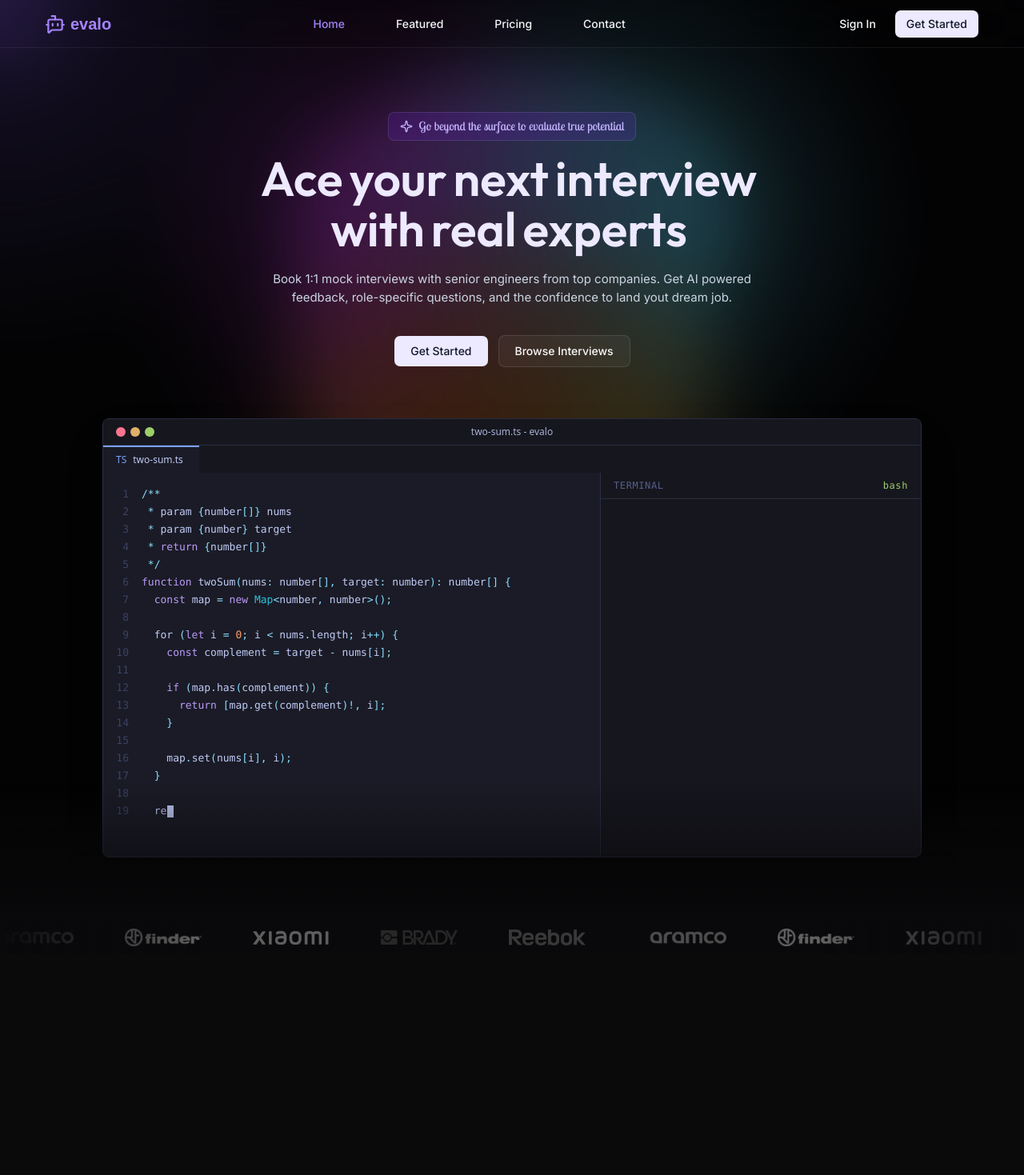
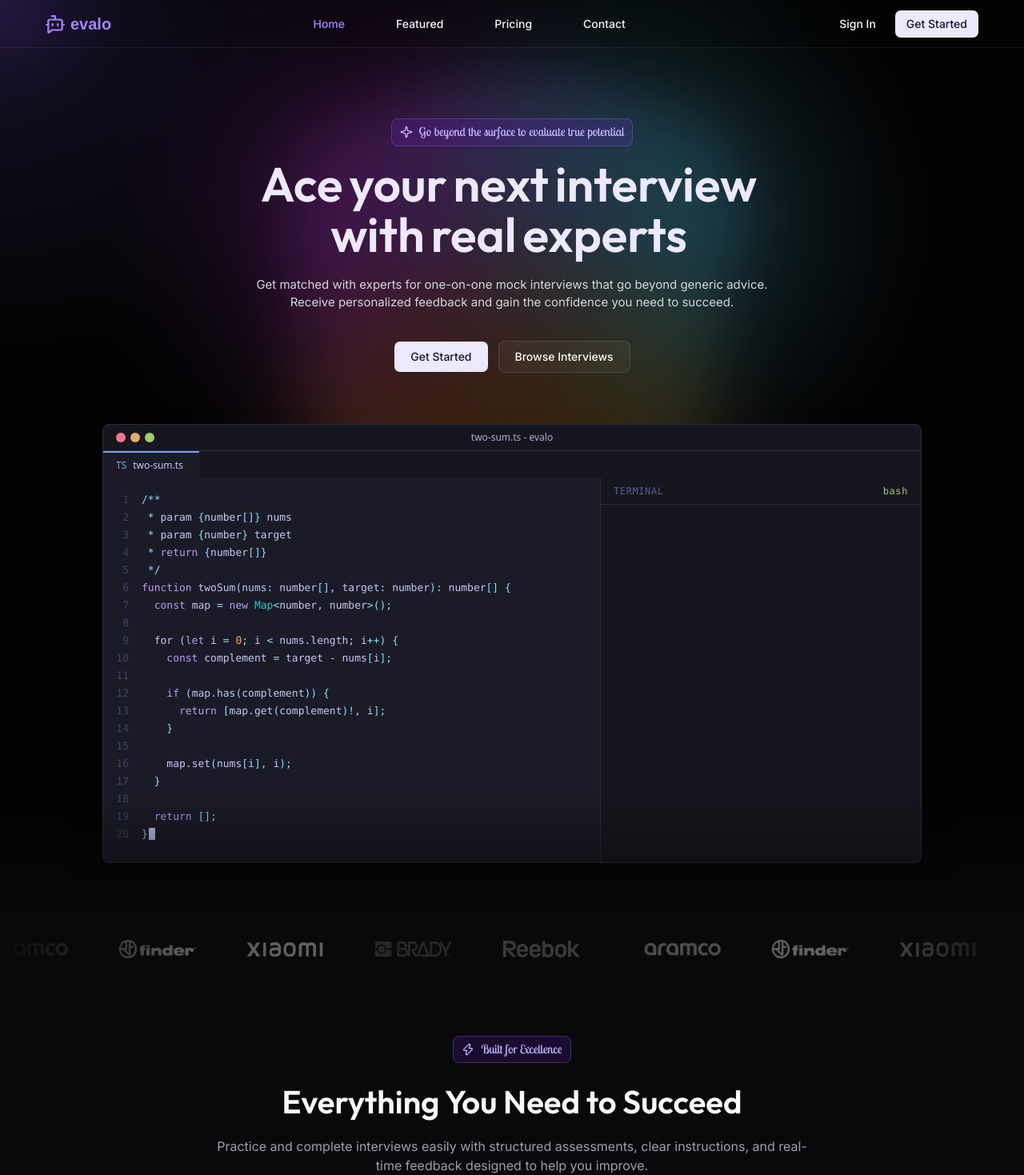
Before and after one commit to samimmiddey/evalo, a Next.js app: page / in a window 1280 px wide. Shown: the whole page at 80% size. Before the commit the page ends 1192 px from the top, so only its background shows below. Built offline with nearby package versions, Linux system fonts and the light colour scheme; no server answers; a web font is replaced by a local one.

Commit message:
feat: create custom components and header layout

```diff
--- a/src/app/css/globals.css
+++ b/src/app/css/globals.css
@@ -132,27 +132,27 @@
 
 /* common classes */
 .s-padding {
-  padding: 6rem 0;
+  padding: 6.5rem 0;
 }
 
 .s-padding-t {
-  padding-top: 6rem;
+  padding-top: 6.5rem;
 }
 
 .s-padding-b {
-  padding-bottom: 6rem;
+  padding-bottom: 6.5rem;
 }
 
 .s-margin {
-  margin: 6rem 0;
+  margin: 6.5rem 0;
 }
 
 .s-margin-t {
-  margin-top: 6rem;
+  margin-top: 6.5rem;
 }
 
 .s-margin-b {
-  margin-bottom: 6rem;
+  margin-bottom: 6.5rem;
 }
 
 /* Container */
@@ -217,9 +217,12 @@
 
 /* Utilities */
 .no-visible-scrollbar {
-  -ms-overflow-style: none;  /* IE and Edge */
-  scrollbar-width: none;  /* Firefox */
+  -ms-overflow-style: none;
+  /* IE and Edge */
+  scrollbar-width: none;
+  /* Firefox */
 }
+
 .no-visible-scrollbar::-webkit-scrollbar {
   display: none;
 }
--- a/src/app/css/responsive.css
+++ b/src/app/css/responsive.css
@@ -9,27 +9,27 @@
    }
 
    .s-padding {
-      padding: 5rem 0;
+      padding: 5.5rem 0;
    }
 
    .s-padding-t {
-      padding-top: 5rem;
+      padding-top: 5.5rem;
    }
 
    .s-padding-b {
-      padding-bottom: 5rem;
+      padding-bottom: 5.5rem;
    }
 
    .s-margin {
-      margin: 5rem 0;
+      margin: 5.5rem 0;
    }
 
    .s-margin-t {
-      margin-top: 5rem;
+      margin-top: 5.5rem;
    }
 
    .s-margin-b {
-      margin-bottom: 5rem;
+      margin-bottom: 5.5rem;
    }
 
    .brands-cover::after,
--- /dev/null
+++ b/src/components/common/header-text.tsx
@@ -0,0 +1,19 @@
+import { LucideProps } from 'lucide-react'
+
+interface HeaderTextProps {
+   icon?: React.ComponentType<LucideProps>
+   text: string;
+}
+
+const HeaderText = ({ icon: Icon, text }: HeaderTextProps) => {
+   return (
+      <div
+         className='border-violet-400/25! bg-violet-600/15! text-violet-300 hover:translate-y-0 font-lobster text-[15px] 2xl:text-lg gap-2 px-2.5 2xl:px-3 py-1.25 cursor-default flex items-center border rounded-lg'
+      >
+         {Icon && <Icon className='h-4 2xl:h-5 w-4 2xl:w-5' />}
+         {text}
+      </div>
+   )
+}
+
+export default HeaderText
--- /dev/null
+++ b/src/components/common/primary-body.tsx
@@ -0,0 +1,16 @@
+import { cn } from '@/lib/utils'
+
+interface PrimaryBodyProps {
+   text: string
+   className?: string
+}
+
+const PrimaryBody = ({ text, className }: PrimaryBodyProps) => {
+   return (
+      <p className={cn('font-inter text-sm lg:text-base 2xl:text-lg text-gray-400', className)}>
+         {text}
+      </p>
+   )
+}
+
+export default PrimaryBody
--- a/src/components/common/primary-title.tsx
+++ b/src/components/common/primary-title.tsx
@@ -1,8 +1,18 @@
-import React from 'react'
+import { cn } from '@/lib/utils'
 
-const PrimaryTitle = () => {
+interface PrimaryTitleProps {
+   text: string
+   className?: string
+}
+
+const PrimaryTitle = ({
+   text,
+   className,
+}: PrimaryTitleProps) => {
    return (
-      <div>PrimaryTitle</div>
+      <h2 className={cn('font-outfit font-semibold text-3xl lg:text-[40px] 2xl:text-5xl', className)}>
+         {text}
+      </h2>
    )
 }
 
--- /dev/null
+++ b/src/components/layouts/header-layout.tsx
@@ -0,0 +1,17 @@
+import { cn } from '@/lib/utils'
+import { ReactNode } from 'react'
+
+interface HeaderLayoutProps {
+   className?: string
+   children: ReactNode
+}
+
+const HeaderLayout = ({ className, children }: HeaderLayoutProps) => {
+   return (
+      <div className={cn('flex flex-col gap-4 lg:gap-5 2xl:gap-6 text-center items-center w-full md:max-w-2xl lg:max-w-3xl 2xl:max-w-4xl mx-auto', className)}>
+         {children}
+      </div>
+   )
+}
+
+export default HeaderLayout
--- a/src/data/home/home.data.ts
+++ b/src/data/home/home.data.ts
@@ -0,0 +1,9 @@
+import { HomeDataTypes } from "./home.types";
+
+export const homeData: HomeDataTypes = {
+   hero: {
+      header: "Go beyond the surface to evaluate true potential",
+      title: "Ace your next interview with real experts",
+      description: "Get matched with experts for one-on-one mock interviews that go beyond generic advice. Receive personalized feedback and gain the confidence you need to succeed."
+   }
+}
--- /dev/null
+++ b/src/modules/home/features/features.tsx
@@ -0,0 +1,24 @@
+import HeaderText from '@/components/common/header-text'
+import PrimaryBody from '@/components/common/primary-body'
+import PrimaryTitle from '@/components/common/primary-title'
+import HeaderLayout from '@/components/layouts/header-layout'
+import { Zap } from 'lucide-react'
+
+const Features = () => {
+   return (
+      <div className='s-margin-t container'>
+         <HeaderLayout>
+            <HeaderText
+               icon={Zap}
+               text='Built for Excellence'
+            />
+            <PrimaryTitle text="Everything You Need to Succeed" className='mt-1 2xl:mt-2' />
+            <PrimaryBody
+               text="Practice and complete interviews easily with structured assessments, clear instructions, and real-time feedback designed to help you improve."
+            />
+         </HeaderLayout>
+      </div>
+   )
+}
+
+export default Features
--- a/src/modules/home/hero/components/text-content.tsx
+++ b/src/modules/home/hero/components/text-content.tsx
@@ -1,4 +1,6 @@
+import HeaderText from '@/components/common/header-text';
 import { Button } from '@/components/ui/button';
+import { homeData } from '@/data/home/home.data';
 import { Sparkle } from 'lucide-react';
 import { motion } from "motion/react";
 
@@ -18,17 +20,13 @@ const TextContent = () => {
             }}
             className='mb-4 2xl:mb-5'
          >
-            <Button
-               variant="outline"
-               size="lg"
-               className='border-violet-400/25! bg-violet-600/15! text-violet-300 hover:translate-y-0 font-lobster text-[15px] 2xl:text-lg gap-2 max-sm:px-3'
-            >
-               <Sparkle />
-               Go beyond the surface to evaluate true potential
-            </Button>
+            <HeaderText
+               icon={Sparkle}
+               text={homeData.hero.header}
+            />
          </motion.div>
          <h1 className="mx-auto w-full md:max-w-xl lg:max-w-2xl 2xl:max-w-4xl text-center text-4xl sm:text-5xl font-semibold lg:text-6xl 2xl:text-7xl text-violet-100 font-outfit leading-[1.05]">
-            {"Ace your next interview with real experts"
+            {homeData.hero.title
                .split(" ")
                .map((word, index) => (
                   <motion.span
@@ -57,9 +55,9 @@ const TextContent = () => {
                duration: 0.3,
                delay: 0.8,
             }}
-            className="mx-auto max-w-full md:max-w-xl lg:max-w-2xl 2xl:max-w-3xl mt-1 py-4 text-center text-[15px] 2xl:text-lg font-normal text-slate-300"
+            className="mx-auto max-w-full md:max-w-xl lg:max-w-2xl 2xl:max-w-3xl mt-1 py-4 text-center text-[15px] 2xl:text-lg font-normal text-gray-300"
          >
-            Book 1:1 mock interviews with senior engineers from top companies. Get AI powered feedback, role-specific questions, and the confidence to land yout dream job.
+            {homeData.hero.description}
          </motion.p>
          <motion.div
             initial={{
--- a/src/modules/home/index.tsx
+++ b/src/modules/home/index.tsx
@@ -1,4 +1,5 @@
 import Brands from './brands/brands'
+import Features from './features/features'
 import Hero from './hero/hero'
 
 const HomeComponent = () => {
@@ -6,6 +7,7 @@ const HomeComponent = () => {
 		<>
 			<Hero />
 			<Brands />
+			<Features />
 		</>
 	)
 }
```
Also changed, not shown: src/data/home/home.types.ts (+9 -0 lines).
